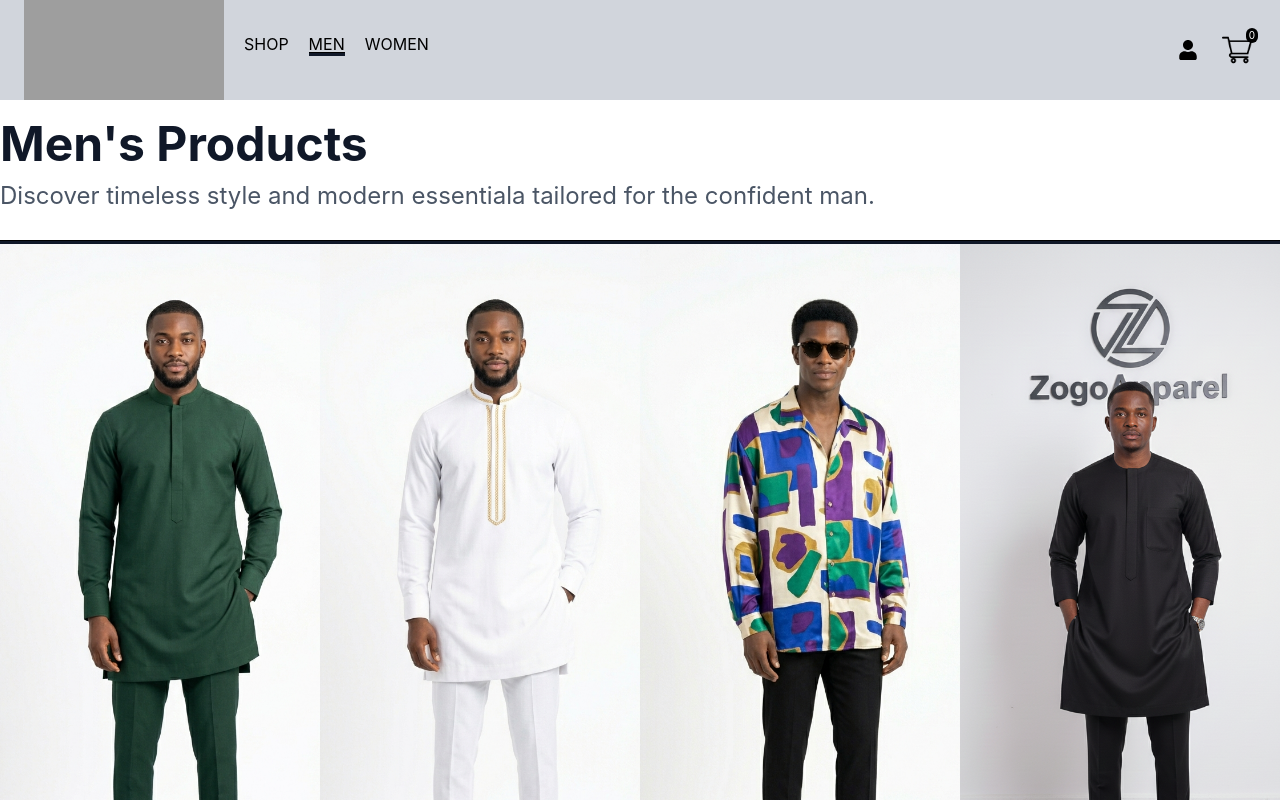
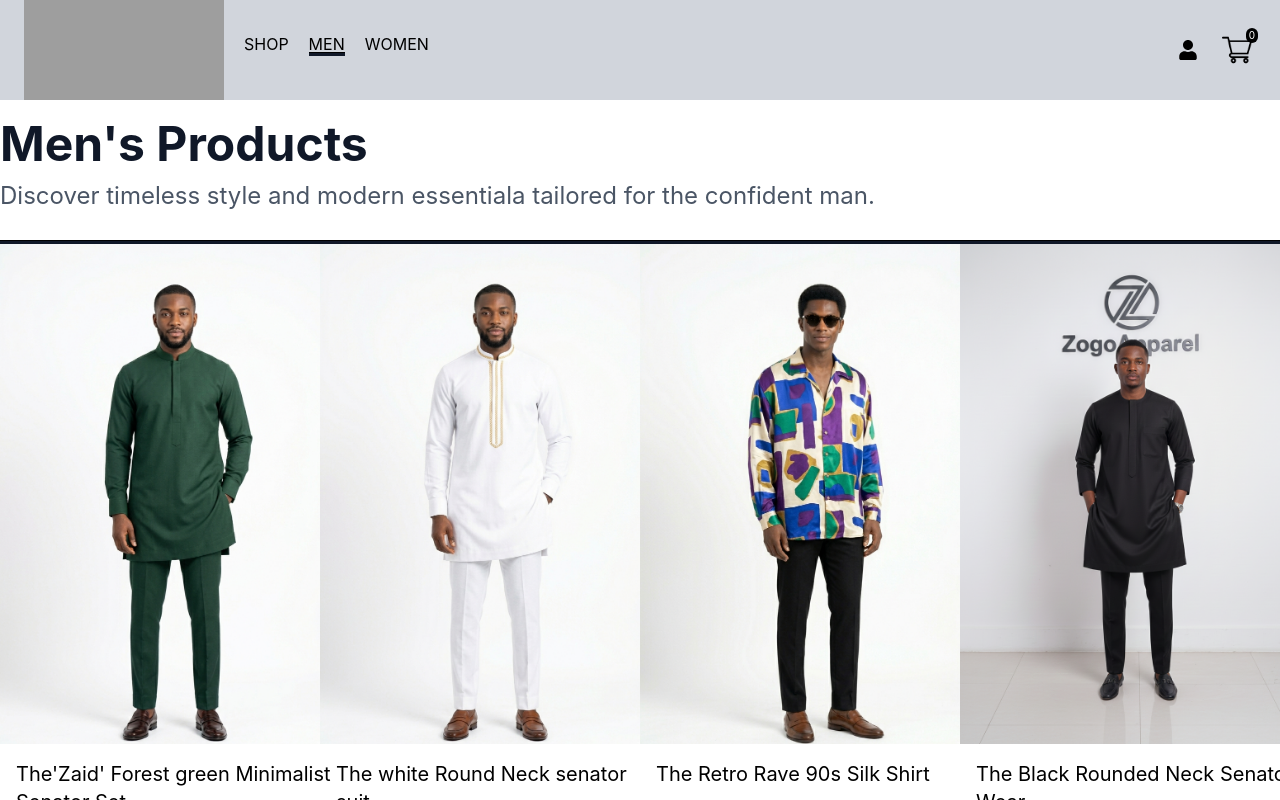
Before and after one commit to ijidamir/ZOGOR-APPAREL, a React (Vite) app: page /men in a window 1280 px wide. Shown: the top 800 px of the page. Built offline with nearby package versions, Linux system fonts and the light colour scheme; grey boxes are pictures that could not be loaded.

Commit message:
fix product image crop ad scrolling bug

```diff
--- a/src/assets/all_product.js
+++ b/src/assets/all_product.js
@@ -64,7 +64,7 @@ let all_product = [
     name: "The Fitted Ankara Gown",
     category: "Women",
     image: p6_img,
-    description:"this is a modenised traditional ankara gownn which emits a radiance of beauty in a modernised way.",
+    description:"this is a modenised traditional ankara gown which emits a radiance of beauty in a modernised way.",
     new_price: 24500.0,
     old_price: 120.5,
   },
--- a/src/assets/data.js
+++ /dev/null
@@ -1,34 +0,0 @@
-import p1_img from './product_1.png'
-import p2_img from './product_2.png'
-import p3_img from './product_3.png'
-import p4_img from './product_4.png'
-
-let data_product = [
-  {
-    id:1,
-    name:"Striped Flutter Sleeve Overlap Collar Peplum Hem Blouse",
-    image:p1_img,
-    new_price:50.00,
-    old_price:80.50,
-  },
-  {id:2,
-    name:"Striped Flutter Sleeve Overlap Collar Peplum Hem Blouse",
-    image:p2_img,
-    new_price:85.00,
-    old_price:120.50,
-  },
-  {id:3,
-    name:"Striped Flutter Sleeve Overlap Collar Peplum Hem Blouse",
-    image:p3_img,
-    new_price:60.00,
-    old_price:100.50,
-  },
-  {id:4,
-    name:"Striped Flutter Sleeve Overlap Collar Peplum Hem Blouse",
-    image:p4_img,
-    new_price:100.00,
-    old_price:150.00,
-  },
-];
-
-export default data_product;
--- a/src/assets/new_collections.js
+++ b/src/assets/new_collections.js
@@ -40,7 +40,7 @@ let new_collections = [
     name: "The Fitted Ankara Gown",
     category: "Women",
     image: p4_img,
-    description:"this is a modenised traditional ankara gownn which emits a radiance of beauty in a modernised way.",
+    description:"this is a modenised traditional ankara gown which emits a radiance of beauty in a modernised way.",
     new_price: 24500.0,
     old_price: 120.5,
   },
--- a/src/assets/related.JS
+++ b/src/assets/related.JS
@@ -35,7 +35,7 @@ let relatedF = [
     name: "The Fitted Ankara Gown",
     category: "Women",
     image: p4_img,
-    description:"this is a modenised traditional ankara gownn which emits a radiance of beauty in a modernised way.",
+    description:"this is a modenised traditional ankara gown which emits a radiance of beauty in a modernised way.",
     new_price: 24500.0,
     old_price: 120.5,
   },
--- a/src/components/Item.jsx
+++ b/src/components/Item.jsx
@@ -4,7 +4,8 @@ import { Link } from 'react-router-dom'
 const Item = (props) => {
   return (
     <div className='w-[350px] max-sm:w-full  mb-8 hover:scale-110 duration-100 cursor-pointer '>
-    <Link to={`/product/${props.id}`}><img src={props.image}  onClick={window.scrollTo(0,0)} alt="" className='h-[90vh] max-sm:h-[100vh] object-cover w-full' /></Link>
+    <Link to={`/product/${props.id}`}><img src={props.image}  onClick={window.scrollTo(0,0)} alt=""
+    className=' w-full h-[500px] object-top object-cover ' /></Link>
       <p className='m-4 text-xl'>{props.name}</p>
       <h3 className='m-3 '>NGN {props.new_price}</h3>
     </div>
--- a/src/components/NewProducts.jsx
+++ b/src/components/NewProducts.jsx
@@ -7,7 +7,7 @@ const NewProducts = () => {
   return (
     <div>
         <Title title={"New Products"} desc={"Check out our latest collections."}/>
-        <div className='grid grid-cols-1 md:grid-cols-2  xl:grid-cols-4  '>
+        <div className='grid grid-cols-1 sm:grid-cols-2 md:grid-cols-3  xl:grid-cols-4  '>
             {new_collections.map((item,i)=>(
               <Item key={i} id={item.id} name={item.name} new_price={item.new_price} image={item.image}/>
             ))}
--- a/src/components/RelatedProducts.jsx
+++ b/src/components/RelatedProducts.jsx
@@ -7,7 +7,7 @@ const RelatedProducts = () => {
     <div>
       <h1 className='text-center font-bold text-xl sm:text-2xl my-5'>Related Products</h1>
       <hr className='w-full h-1 border bg-gray-900 '/>
-      <div className='grid grid-cols-1 sm:grid-cols-2 lg:grid-cols-4 mt-7 gap-2'>
+      <div className='grid grid-cols-1 sm:grid-cols-2 md:grid-cols-3 lg:grid-cols-4 mt-7 gap-2'>
         {related.map((item,i)=>(
             <Item key={i}  id={item.id} name={item.name}  new_price={item.new_price} image={item.image} />
         ))}
--- a/src/pages/ShopCategory.jsx
+++ b/src/pages/ShopCategory.jsx
@@ -11,7 +11,7 @@ const ShopCategory = (props) => {
     <Title title={props.name}  desc={props.desc}/>
     <hr className='w-full mt-7 h-1 bg-gray-900' />
 
-    <div className='grid grid-cols-1 md:grid-cols-4 xl:grid-cols-4 '>
+    <div className='grid grid-cols-1 sm:grid-cols-2 md:grid-cols-3 xl:grid-cols-4 '>
     {all_product.map((item,i)=>{
      if (props.category === item.category){
 return<Item key={i} id={item.id} name={item.name} new_price={item.new_price} image={item.image}/>
```
